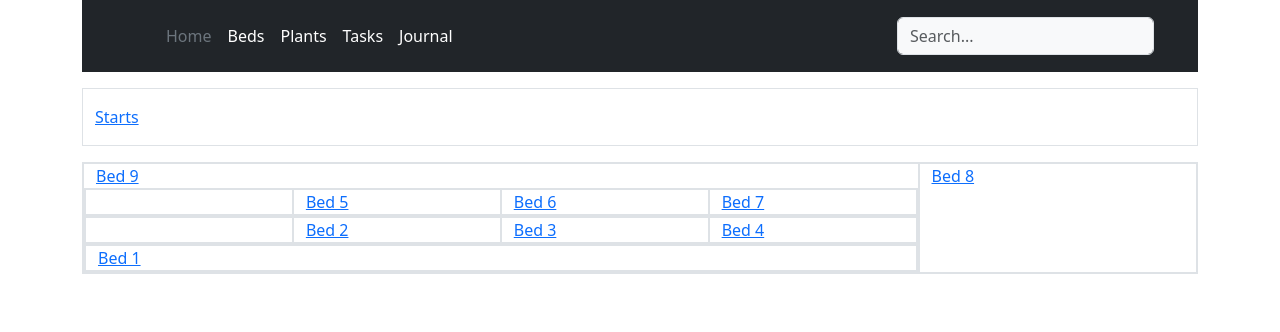
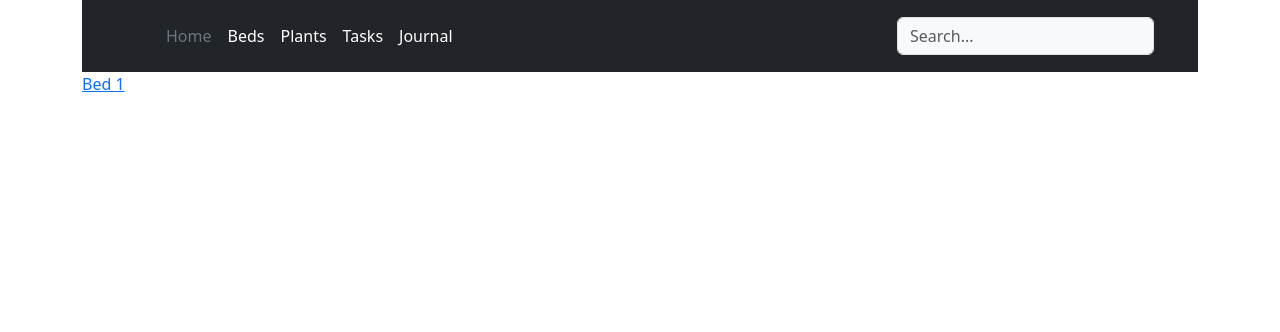
Before and after one commit to kurtwall/newgarden, a Django app: page /beds/ in a window 1280 px wide. Shown: the top 332 px of the page. Run offline with Django 5.2, Linux system fonts and the light colour scheme; tables that the repository leaves empty hold one stand-in row (values such as "Sample post").

Commit message:
**Finally** got the bed->planting lookup correct using a view function

```diff
--- a/plants/models.py
+++ b/plants/models.py
@@ -1,34 +1,5 @@
 from django.db import models
 import recurrence.fields
-
-
-class Bed(models.Model):
-    class Meta:
-        ordering = ["bed"]
-
-    bed = models.IntegerField(blank=False, null=False, unique=True, verbose_name="bed number")
-    is_raised = models.BooleanField(default=False, verbose_name="raised bed")
-
-    def __str__(self):
-        return f"{self.bed}"
-
-
-class JournalEntry(models.Model):
-    class Meta:
-        ordering = ["-date"]
-        verbose_name = "journal entry"
-        verbose_name_plural = "journal entries"
-
-    date = models.DateTimeField(blank=False, null=False)
-    task = models.ForeignKey("Task", on_delete=models.DO_NOTHING)
-    entry = models.TextField(blank=True, null=True)
-
-    def __str__(self):
-        return f"{self.date}"
-
-    def get_queryset(self):
-        journalentry_list = JournalEntry.objects.order_by("date").filter(":5")
-        return journalentry_list
 
 
 class Plant(models.Model):
@@ -55,6 +26,28 @@ class Plant(models.Model):
         return f"{self.name} {self.variety}"
 
 
+class Bed(models.Model):
+    class Meta:
+        ordering = ["bed"]
+
+    CHOICES = [(1, "1"),
+               (2, "2"),
+               (3, "3"),
+               (4, "4"),
+               (5, "5"),
+               (6, "6"),
+               (7, "7"),
+               (8, "8"),
+               (9, "9"),
+               (0, "Starts")]
+
+    bed = models.SmallIntegerField(blank=False, null=False, verbose_name="bed number", choices=CHOICES)
+    is_raised = models.BooleanField(default=False, verbose_name="raised bed")
+
+    def __str__(self):
+        return f"{self.bed}"
+
+
 class Planting(models.Model):
     class Meta:
         ordering = ["bed", "plant"]
@@ -68,7 +61,25 @@ class Planting(models.Model):
     harvest_dt = models.DateField(blank=True, null=True)
 
     def __str__(self):
-        return f"Bed {self.bed}"
+        return f"{self.bed}"
+
+
+class JournalEntry(models.Model):
+    class Meta:
+        ordering = ["-date"]
+        verbose_name = "journal entry"
+        verbose_name_plural = "journal entries"
+
+    date = models.DateTimeField(blank=False, null=False)
+    task = models.ForeignKey("Task", on_delete=models.PROTECT)
+    entry = models.TextField(blank=True, null=True)
+
+    def __str__(self):
+        return f"{self.date}"
+
+    def get_queryset(self):
+        journalentry_list = JournalEntry.objects.order_by("date").filter(":5")
+        return journalentry_list
 
 
 class Task(models.Model):
--- a/plants/templates/plants/bed_list.html
+++ b/plants/templates/plants/bed_list.html
@@ -3,31 +3,34 @@
 
 {% block content %}
 
-    <div class="container">
-        <div class="row border pt-3 pb-3 mt-3 mb-3">
-            <div class="col"><a href="{% url 'bed_detail' 1 %}">Starts</a></div>
-        </div>
-        <div class="row border">
-            <div class="col-9 border">
-                <a href="{% url 'bed_detail' 9 %}">Bed 9</a>
-                <div class="row border">
-                    <div class="col-3 border"></div>
-                    <div class="col-3 border"><a href="{% url 'bed_detail' 6 %}">Bed 5</a></div>
-                    <div class="col-3 border"><a href="{% url 'bed_detail' 7 %}">Bed 6</a></div>
-                    <div class="col-3 border"><a href="{% url 'bed_detail' 8 %}">Bed 7</a></div>
-                </div>
-                <div class="row border">
-                    <div class="col-3 border"></div>
-                    <div class="col-3 border"><a href="{% url 'bed_detail' 3 %}#">Bed 2</a></div>
-                    <div class="col-3 border"><a href="{% url 'bed_detail' 4 %}">Bed 3</a></div>
-                    <div class="col-3 border"><a href="{% url 'bed_detail' 5 %}">Bed 4</a></div>
-                </div>
-                <div class="row border">
-                    <div class="col-12 border"><a href="{% url 'bed_detail' 2 %}">Bed 1</a></div>
-                </div>
-            </div>
-            <div class="col-3 border"><a href="#">Bed 8</a></div>
-        </div>
-    </div>
+    {% for bed in bed_list %}
+        <p><a href="{% url 'bed_detail' bed.bed %}">Bed {{ bed.get_bed_display }}</a></p>
+    {% endfor %}
+{#    <div class="container">#}
+{#        <div class="row border pt-3 pb-3 mt-3 mb-3">#}
+{#            <div class="col"><a href="{% url 'bed_detail' 1 %}">Starts</a></div>#}
+{#        </div>#}
+{#        <div class="row border">#}
+{#            <div class="col-9 border">#}
+{#                <a href="{% url 'bed_detail' 9 %}">Bed 9</a>#}
+{#                <div class="row border">#}
+{#                    <div class="col-3 border"></div>#}
+{#                    <div class="col-3 border"><a href="{% url 'bed_detail' 6 %}">Bed 5</a></div>#}
+{#                    <div class="col-3 border"><a href="{% url 'bed_detail' 7 %}">Bed 6</a></div>#}
+{#                    <div class="col-3 border"><a href="{% url 'bed_detail' 8 %}">Bed 7</a></div>#}
+{#                </div>#}
+{#                <div class="row border">#}
+{#                    <div class="col-3 border"></div>#}
+{#                    <div class="col-3 border"><a href="{% url 'bed_detail' 3 %}#">Bed 2</a></div>#}
+{#                    <div class="col-3 border"><a href="{% url 'bed_detail' 4 %}">Bed 3</a></div>#}
+{#                    <div class="col-3 border"><a href="{% url 'bed_detail' 5 %}">Bed 4</a></div>#}
+{#                </div>#}
+{#                <div class="row border">#}
+{#                    <div class="col-12 border"><a href="{% url 'bed_detail' 2 %}">Bed 1</a></div>#}
+{#                </div>#}
+{#            </div>#}
+{#            <div class="col-3 border"><a href="#">Bed 8</a></div>#}
+{#        </div>#}
+{#    </div>#}
 
 {% endblock %}
--- a/plants/urls.py
+++ b/plants/urls.py
@@ -5,7 +5,8 @@ from plants import views
 urlpatterns = (([
     path("", views.index, name="index"),
     path("beds/", views.BedListView.as_view(), name="bed_list"),
-    path("beds/<int:pk>/", views.BedDetailView.as_view(), name="bed_detail"),
+    # path("beds/<int:pk>/", views.BedDetailView.as_view(), name="bed_detail"),
+    path("beds/<bed>/", views.bed_detail_view, name="bed_detail"),
     path("journal/", views.JournalEntryListView.as_view(), name="journalentry_list"),
     path("journal/<int:pk>/", views.JournalEntryDetailView.as_view(), name="journalentry_detail"),
     path("plants/", views.PlantListView.as_view(), name="plant_list"),
--- a/plants/views.py
+++ b/plants/views.py
@@ -8,21 +8,21 @@ class BedListView(ListView):
     template_name = "plants/bed_list.html"
 
 
-# def bed_detail_view(request, bed):
-#     bed_detail = Planting.objects.filter(bed=bed)
-#     is_raised = Bed.objects.get(bed=bed).is_raised
-#     context = {'bed': bed, 'is_raised': is_raised, 'bed_detail': bed_detail}
-#     return render(request, "plants/bed_detail.html", context=context)
+def bed_detail_view(request, bed):
+    plantings = Planting.objects.filter(bed__bed=bed)
+    is_raised = Bed.objects.get(bed=bed).is_raised
+    context = {'bed': bed, 'is_raised': is_raised, 'plantings': plantings}
+    return render(request, "plants/bed_detail.html", context=context)
 
 
-class BedDetailView(DetailView):
-    model = Planting
-    template_name = "plants/bed_detail.html"
-    context_object_name = "bed_detail"
-
-    def get_context_data(self, **kwargs):
-        context = super().get_context_data(**kwargs)
-        return context
+# class BedDetailView(DetailView):
+#     model = Planting
+#     template_name = "plants/bed_detail.html"
+#     context_object_name = "bed_detail"
+#
+#     def get_context_data(self, **kwargs):
+#         context = super().get_context_data(**kwargs)
+#         return context
 
 
 def index(request):
```
Also changed, not shown: plants/templates/plants/bed_detail.html (+7 -3 lines), requirements.txt (+18 -0 lines), plants/migrations/0014_bed_count_bed_harvest_dt_bed_plant_bed_plant_dt_and_more.py (added).
